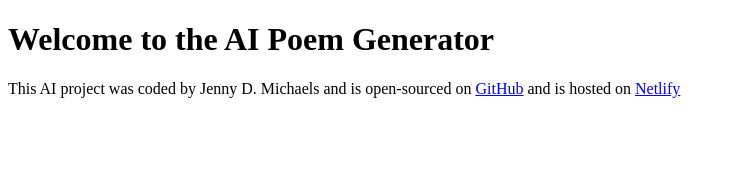
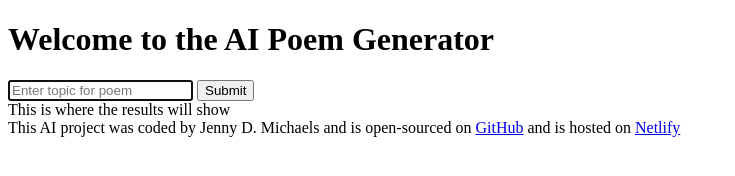
Before and after one commit to cjsekdms37/poem-generator, a plain HTML site: page index.html in a window 1280 px wide. Shown: the whole page, without its empty margins (0-735 px from the left). Drawn offline with Linux system fonts and the light colour scheme.

Commit message:
Added basic HTML structure

```diff
--- a/index.html
+++ b/index.html
@@ -4,10 +4,27 @@
     <meta charset="UTF-8" />
     <meta name="viewport" content="width=device-width, initial-scale=1.0" />
     <link rel="stylesheet" href="src/ style.css" />
-    <title>Poem Generator</title>
+    <title>AI Poem Generator</title>
   </head>
   <body>
-    <h1>Welcome to the AI Poem Generator</h1>
+    <header>
+      <h1>Welcome to the AI Poem Generator</h1>
+    </header>
+
+    <main>
+      <form action="/">
+        <input
+          type="text"
+          placeholder="Enter topic for poem"
+          autofocus
+          required
+          autocomplete="off"
+        />
+        <input type="submit" />
+      </form>
+      <div class="results">This is where the results will show</div>
+    </main>
+
     <footer>
       This AI project was coded by Jenny D. Michaels and is open-sourced on
       <a href="https://github.com/cjsekdms37/poem-generator" target="_blank"
```
